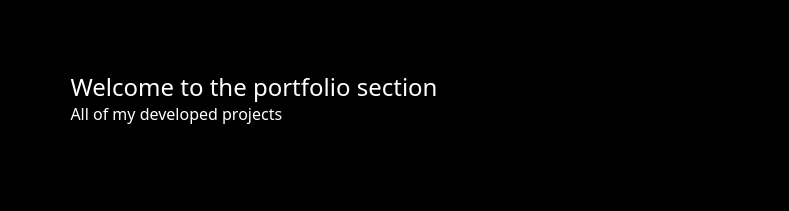
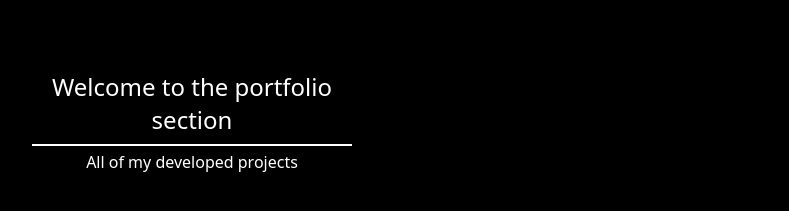
Before and after one commit to LouisWdev/Louis-PortfolioV1, a React (Vite) app: page /Portfolio in a window 1280 px wide. Shown: the part 245-456 px from the top of the page, without its empty margins (480-1269 px from the left). Built offline with nearby package versions, Linux system fonts and the light colour scheme.

Commit message:
portfolio section

```diff
--- a/src/Pages/Portfolio.jsx
+++ b/src/Pages/Portfolio.jsx
@@ -18,11 +18,18 @@ export default Portfolio
 
 const PortfolioContainer = styled.div`
       margin-top: 35vh;
-      margin-left: 43vw;
+      margin-left: 40vw;
+      text-align: center;
 `;
 
 const PortfolioTitle = styled.div`
       font-size: 3vh;
+      border-bottom: 2px solid white;
+      width: 25vw;
+      padding-bottom: 8px;
+      margin-bottom: 5px;
 `;
 
-const PortfolioTitleSub = styled.div``;
+const PortfolioTitleSub = styled.div`
+      margin-right: 35vw;
+`;
```
